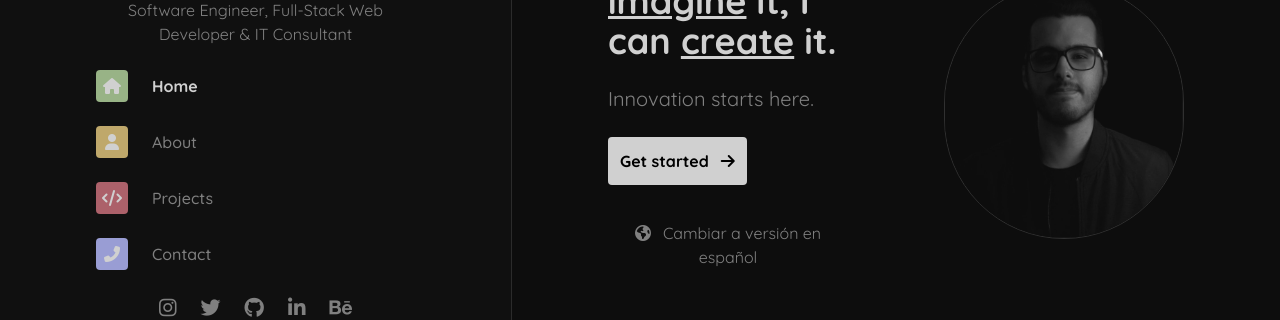
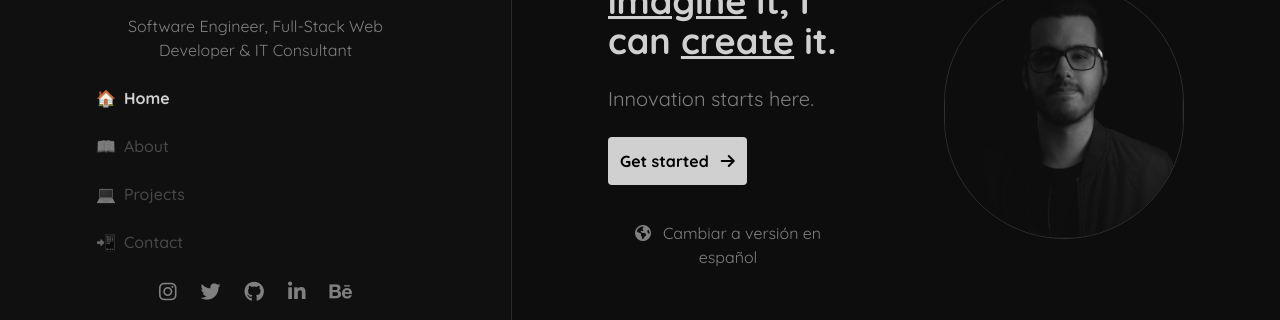
Before and after one commit to gantoreno/portfolio, a React (Create React App) app: page / in a window 1280 px wide. Shown: the part 289-609 px from the top of the page. Built offline with nearby package versions, Linux system fonts and the light colour scheme.

Commit message:
Use emojis instead of icons for navigation

```diff
--- a/src/app/App.scss
+++ b/src/app/App.scss
@@ -38,6 +38,24 @@ code {
 li {
   list-style-type: disc;
   list-style-position: inside;
+}
+
+.active .navicon {
+  position: relative;
+}
+
+@media (min-width: 1280px) {
+  .active .navicon::after {
+    opacity: 0;
+  }
+}
+
+.active .navicon::after {
+  display: initial;
+  content: '•';
+  position: absolute;
+  top: 0;
+  left: -18px;
 }
 
 .background {
--- a/src/views/profile/ProfileView.jsx
+++ b/src/views/profile/ProfileView.jsx
@@ -33,7 +33,7 @@ const NavigationLinks = ({ links, language }) => {
           key={id}
           to={link.path}
           className="font-medium"
-          activeClassName="text-white font-bold"
+          activeClassName="text-white font-bold active"
           exact
         >
           <div
@@ -41,12 +41,10 @@ const NavigationLinks = ({ links, language }) => {
               id !== links.length - 1 ? 'mb-6' : ''
             }`}
           >
-            <div
-              className={`w-8 h-8 flex justify-center items-center bg-${link.color}-400 rounded`}
-            >
-              <i className={`${link.icon} text-white`}></i>
-            </div>
-            <span className="hidden ml-6 xl:block link-name">
+            <span className="mx-auto xl:mx-0 text-xl xl:text-base navicon">
+              {link.icon}
+            </span>
+            <span className="hidden ml-2 xl:block link-name">
               {link.name[language]}
             </span>
           </div>
--- a/src/views/profile/ProfileView.scss
+++ b/src/views/profile/ProfileView.scss
@@ -4,6 +4,11 @@ div.profile-view {
 
 div.navigation-link {
   color: inherit;
+  filter: grayscale(1) opacity(0.5);
+}
+
+.active .navigation-link {
+  filter: grayscale(0) opacity(1);
 }
 
 .made-with img {
--- a/src/views/profile/content.json
+++ b/src/views/profile/content.json
@@ -11,7 +11,7 @@
         "en": "Home",
         "es": "Inicio"
       },
-      "icon": "fas fa-home",
+      "icon": "🏠",
       "color": "green"
     },
     {
@@ -20,7 +20,7 @@
         "en": "About",
         "es": "Acerca de mí"
       },
-      "icon": "fas fa-user",
+      "icon": "📖",
       "color": "yellow"
     },
     {
@@ -29,7 +29,7 @@
         "en": "Projects",
         "es": "Proyectos"
       },
-      "icon": "fas fa-code",
+      "icon": "💻",
       "color": "red"
     },
     {
@@ -38,7 +38,7 @@
         "en": "Contact",
         "es": "Contacto"
       },
-      "icon": "fas fa-phone-alt",
+      "icon": "📲",
       "color": "purple"
     }
   ]
```
